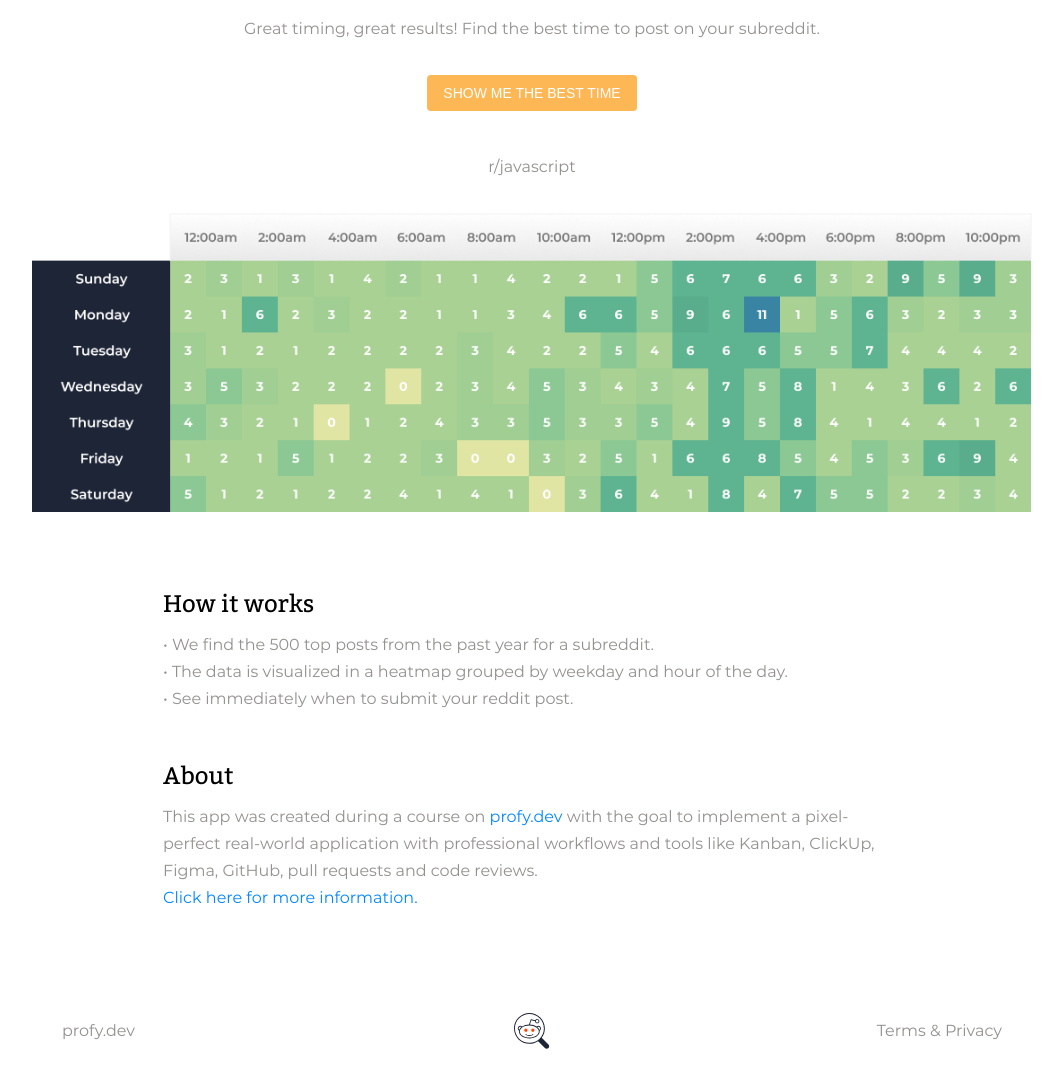
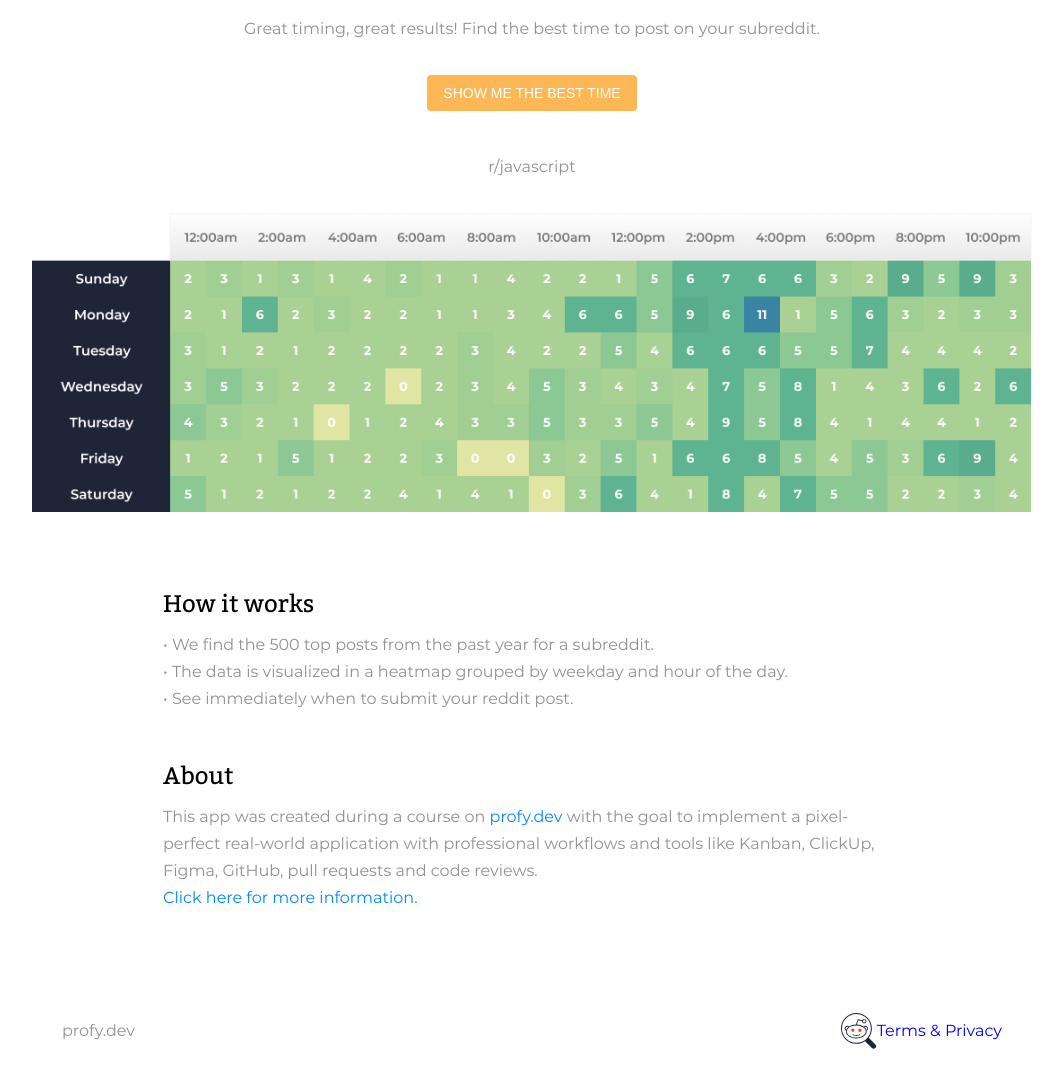
Before and after one commit to egordanilov/reddit-timer, a React (Create React App) app: page / in a window 1280 px wide. Shown: the part 198-1279 px from the top of the page, without its empty margins (108-1170 px from the left). Built offline with nearby package versions, Linux system fonts and the light colour scheme.

Commit message:
Fixed nested CSS in Footer styled

```diff
--- a/src/UI/Footer.js
+++ b/src/UI/Footer.js
@@ -1,6 +1,6 @@
 import React from 'react';
 import { Link } from 'react-router-dom';
-import FooterStyled from '../styles/FooterStyled.style';
+import { FooterStyled, FooterLink } from '../styles/FooterStyled.style';
 import { ReactComponent as IconMenu } from './footerlogo.svg';
 import Logo from '../styles/Logo.style';
 import theme from '../styles/theme';
@@ -8,7 +8,7 @@ import theme from '../styles/theme';
 function Footer() {
   return (
     <FooterStyled theme={theme}>
-      <a href="https://profy.dev/employers">profy.dev</a>
+      <FooterLink href="https://profy.dev/employers">profy.dev</FooterLink>
       <Logo to="/" alt=""><IconMenu /></Logo>
       <Link to="/terms">Terms &amp; Privacy</Link>
     </FooterStyled>
--- a/src/styles/FooterStyled.style.js
+++ b/src/styles/FooterStyled.style.js
@@ -1,6 +1,6 @@
 import styled from 'styled-components';
 
-const FooterStyled = styled.footer`
+export const FooterStyled = styled.footer`
     width: 100%; /* tries to take up the complete space */
     max-width: 940px; /* prevents growing larger than 940px */
     margin: auto; /* centers footer on screens wider than 940px */
@@ -9,24 +9,6 @@ const FooterStyled = styled.footer`
     display: flex;
     align-items: center;
     margin-top: 70px;
-
-    a {
-        text-decoration: none;
-        color: ${(props) => props.theme.color.text};
-    }
-
-    a:hover {
-        color: ${(props) => props.theme.color.linkHover};
-    }
-
-    a:first-of-type {
-        flex: 1;
-    }
-
-    a:last-of-type {
-        text-align: right;
-        flex: 1;
-    }
 
     @media (min-width: 992px) and (max-width: 1199px) {
         max-width: 820px;
@@ -56,7 +38,29 @@ const FooterStyled = styled.footer`
             display: none;
         }
     }
-
 `;
 
-export default FooterStyled;
+export const FooterLink = styled.a`
+    text-decoration: none;
+    color: ${(props) => props.theme.color.text};
+
+    &:hover {
+        color: ${(props) => props.theme.color.linkHover};
+    }
+
+    &:first-of-type {
+        flex: 1;
+    }
+
+    &:last-of-type {
+        text-align: right;
+        flex: 1;
+    }
+
+    @media (max-width: 439px) {
+        margin: 0 auto;
+        &:first-of-type, &:last-of-type {
+            display: none;
+        }
+    }
+`;
```
